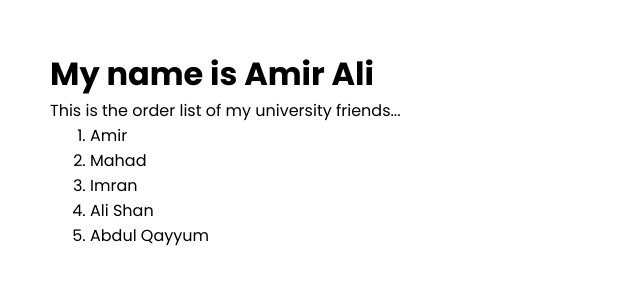
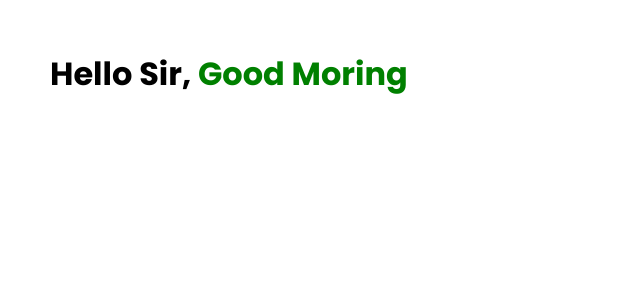
Before and after one commit to AmirAliLiaqat/react-app, a React (Create React App) app: page / in a window 1280 px wide. Shown: the top 300 px of the page, without its empty margins (0-640 px from the left). Built offline with nearby package versions, Linux system fonts and the light colour scheme; a web font is replaced by a local one.

Commit message:
Create component for prev mini project...

```diff
--- a/src/App.js
+++ b/src/App.js
@@ -4,11 +4,27 @@ import Paragraph from "./Paragraph";
 import Order from "./Order";
 
 function App() {
+    let currDate = new Date(2023,3,6,5);
+    currDate = currDate.getHours();
+    let greeting = '';
+    const cssStyle = {};
+
+    if(currDate >= 1 && currDate < 12) {
+    greeting = 'Good Moring';
+    cssStyle.color = 'green';
+    } else if(currDate >= 12 && currDate < 19) {
+    greeting = 'Good Afternoon';
+    cssStyle.color = 'orange';
+    } else {
+    greeting = 'Good Night';
+    cssStyle.color = 'black';
+    }
+
     return(
         <>
-            <Heading />
-            <Paragraph />
-            <Order />
+            <div>
+                <h1 >Hello Sir, <span style={cssStyle}>{greeting}</span></h1>
+            </div>
         </>
     );
 }
```
